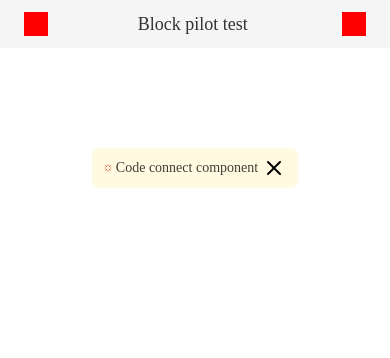
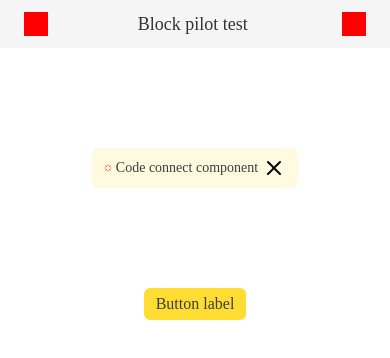
Before and after one commit to yeroar/block-pilot, a React Native app: screen / in a window 390 px wide. Shown: the top 358 px of the page. Built offline with nearby package versions, Linux system fonts and the light colour scheme.

Commit message:
Button simplified

```diff
--- a/App.js
+++ b/App.js
@@ -39,6 +39,12 @@ export default function App() {
           trailingSlot={<XCloseIcon />}
           onPress={() => console.log("Action tile pressed")}
         />
+        <FWButton
+          label="Button label"
+          loading={false}
+          variant="primary"
+          onPress={() => {}}
+        ></FWButton>
       </View>
     </SafeAreaProvider>
   );
--- a/cc-components/Button/FWButton.tsx
+++ b/cc-components/Button/FWButton.tsx
@@ -31,7 +31,7 @@ const TOKENS = {
 
     bgDisabled: ObjectDisabledDisabled,
 
-    text: FacePrimary,
+    textDefault: FacePrimary,
     textDisabled: FaceDisabled,
   },
   spacing: {
@@ -71,50 +71,38 @@ const FWButton = ({
   textStyle,
   labelSlot,
 }: FWButtonProps) => {
-  const getBackgroundColor = () => {
-    if (disabled) return TOKENS.colors.bgDisabled;
-
-    return variant === 'primary'
-      ? TOKENS.colors.bgPrimary
-      : TOKENS.colors.bgSecondary;
-  };
-
-  const getTextColor = () => {
-    return disabled ? TOKENS.colors.textDisabled : TOKENS.colors.text;
-  };
+  const isDisabled = disabled;
+  const bgDefault =
+    variant === 'primary' ? TOKENS.colors.bgPrimary : TOKENS.colors.bgSecondary;
+  const bgPressed =
+    variant === 'primary' ? TOKENS.colors.bgPrimaryPressed : TOKENS.colors.bgSecondaryPressed;
+  const textColor = disabled ? TOKENS.colors.textDisabled : TOKENS.colors.textDefault;
 
   return (
     <Pressable
-      onPress={disabled || loading ? null : onPress}
+      disabled={isDisabled}
+      accessibilityRole="button"
+      accessibilityState={{ disabled: isDisabled, busy: loading }}
+      onPress={onPress}
       style={({ pressed }) => [
         styles.button,
         {
-          backgroundColor: pressed && !disabled
-            ? variant === 'primary'
-              ? TOKENS.colors.bgPrimaryPressed
-              : TOKENS.colors.bgSecondaryPressed
-            : getBackgroundColor(),
+          backgroundColor: pressed && !isDisabled ? bgPressed : bgDefault,
           borderRadius: TOKENS.borderRadius,
-          paddingVertical: Number(TOKENS.spacing.vertical),
-          paddingHorizontal: Number(TOKENS.spacing.horizontal),
-          height: Number(TOKENS.spacing.height),
-          opacity: disabled || loading ? 0.5 : 1,
+          paddingVertical: TOKENS.spacing.vertical,
+          paddingHorizontal: TOKENS.spacing.horizontal,
+          height: TOKENS.spacing.height,
+          opacity: isDisabled ? 0.5 : 1,
         },
-        style, // Apply custom button styles
+        style,
       ]}
     >
       {loading ? (
-        <ActivityIndicator size="small" color={getTextColor()} />
+        <ActivityIndicator size="small" color={textColor} />
       ) : labelSlot ? (
         labelSlot
       ) : (
-        <FoldText
-          type="button-lrg-v2"
-          style={[
-            { color: getTextColor() },
-            textStyle,
-          ]}
-        >
+        <FoldText type="button-lrg-v2" style={[{ color: textColor }, textStyle]}>
           {label}
         </FoldText>
       )}
```
Also changed, not shown: cc-components/ActionTile/ActionTile.tsx (+4 -4 lines).
